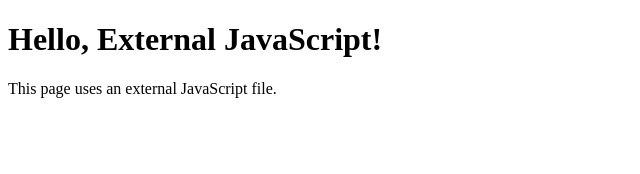
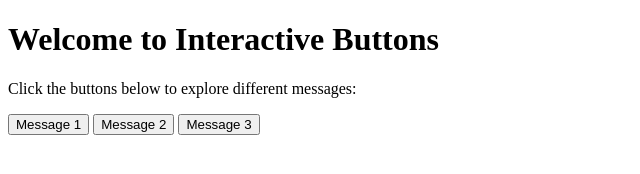
Before and after one commit to inbetweenspac/tes, a plain HTML site: page index.html in a window 1280 px wide. Shown: the whole page, without its empty margins (0-640 px from the left). Drawn offline with Linux system fonts and the light colour scheme.

Commit message:
Update index.html

```diff
--- a/index.html
+++ b/index.html
@@ -3,12 +3,21 @@
 <head>
   <meta charset="UTF-8">
   <meta name="viewport" content="width=device-width, initial-scale=1.0">
-  <title>Using External JavaScript</title>
+  <title>Interactive Buttons and Messages</title>
+  <link rel="stylesheet" href="styles.css">
   <script src="script.js" defer></script>
 </head>
 <body>
-  <h1>Hello, External JavaScript!</h1>
-  <p>This page uses an external JavaScript file.</p>
+  <div class="container">
+    <h1>Welcome to Interactive Buttons</h1>
+    <p>Click the buttons below to explore different messages:</p>
+    <button id="message1" class="btn">Message 1</button>
+    <button id="message2" class="btn">Message 2</button>
+    <button id="message3" class="btn">Message 3</button>
+
+    <div id="messageDisplay" class="message">
+      <!-- Initially empty, will be populated by JavaScript -->
+    </div>
+  </div>
 </body>
 </html>
-</html>
```
